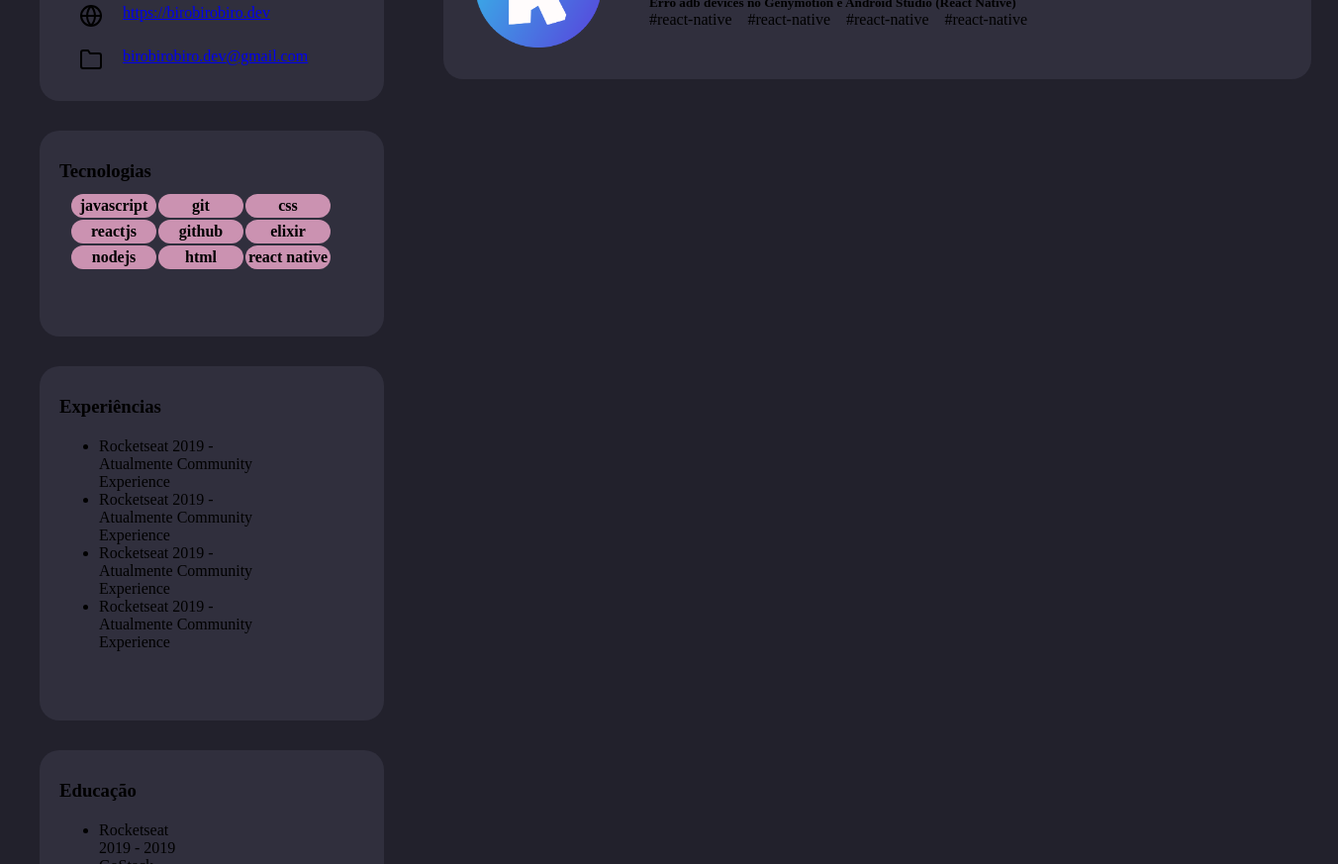
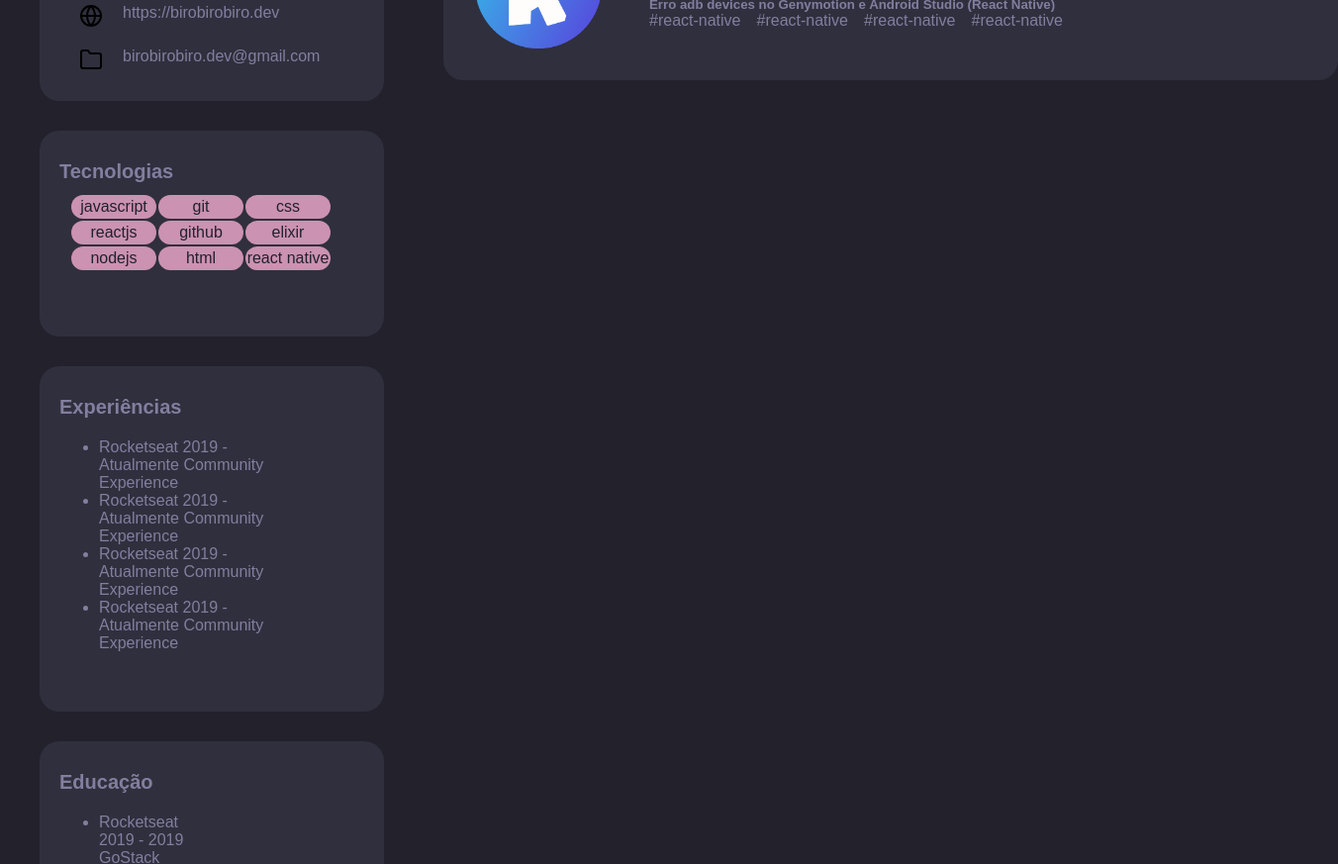
Before and after one commit to jonatas00015/primeiro, a plain HTML site: page projeto 1/index.html in a window 1280 px wide. Shown: the part 608-1481 px from the top of the page at 99% size, 1352 px wide, since content can reach past the window. Drawn offline with Linux system fonts and the light colour scheme; a web font is replaced by a local one.

Commit message:
não lembro

```diff
--- a/projeto 1/index.html
+++ b/projeto 1/index.html
@@ -6,7 +6,12 @@
     <meta name="viewport" content="width=device-width, initial-scale=1.0" />
     <title>Perfil da Rocket</title>
     <link rel="stylesheet" href="style.css" />
-  </head>
+
+    <link rel="preconnect" href="https://fonts.googleapis.com">
+    <link rel="preconnect" href="https://fonts.gstatic.com" crossorigin>
+    <link href="https: //fonts.googleapis.com/css2?family= Merriweather família= Merriweather+Sans:wght@300;400;500;600;700 & display=swap" rel="stylesheet">
+
+</head>
   <body>
     <div class="container">
       <aside>
--- a/projeto 1/style.css
+++ b/projeto 1/style.css
@@ -9,9 +9,33 @@
 body {
     background-color: #22212C;
     padding: 40px;
+    font-family: 'Merriweather sans', sans-serif ;
+    color: #837E9F;
 
 }
 
+h2 {
+    font-weight: bold;
+    font-size: 23px;
+    color: #837E9F;
+
+}
+
+h3 {
+    font-weight: 700;
+    font-size: 20px;
+    color: #837E9F;
+}
+
+p {
+    font-style: normal;
+    font-weight: 300;
+    color: #837E9F;
+}
+
+a{
+    text-decoration: none;
+}
 
 .container {
     display: flex;
@@ -55,6 +79,8 @@
     background-color: #302F3D;
     padding: 30px 20px ;
     border-radius: 20px;
+    width: 348px;
+    height: 349px;
 
 }
 
@@ -62,6 +88,8 @@
     background-color: #302F3D;
     padding: 30px 20px ;
     border-radius: 20px;
+    width: 348px;
+    height: 352px;
 }
 aside {
     display: flex;
@@ -169,6 +197,7 @@
 table {
     padding: 0 10px;
     margin-top: 10px;
+    color: #22212C;
 }
 
 th {
@@ -177,7 +206,9 @@
     width: 86px;
     height: 24px;
 
-
+}
+tr th p {
+    color: #22212C;
 }
 
 .perfil {
@@ -188,3 +219,7 @@
     Display:flex ;
 
 }
+
+img {
+    color: #837E9F;
+}
```
